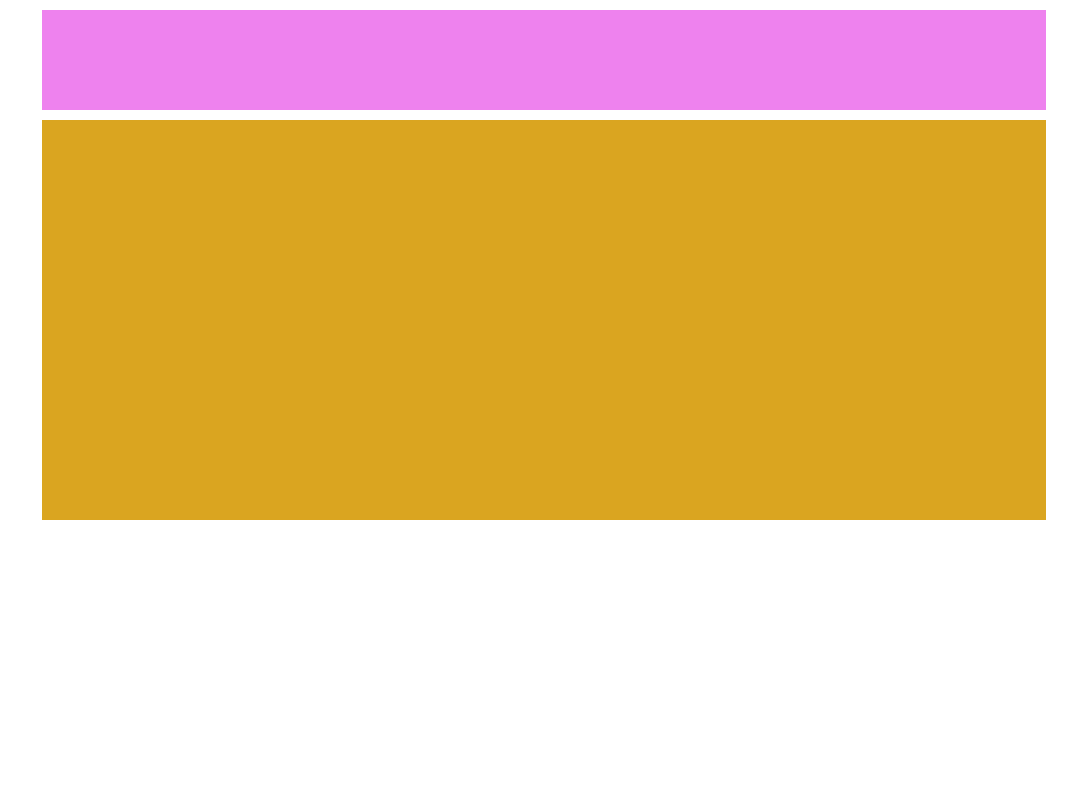
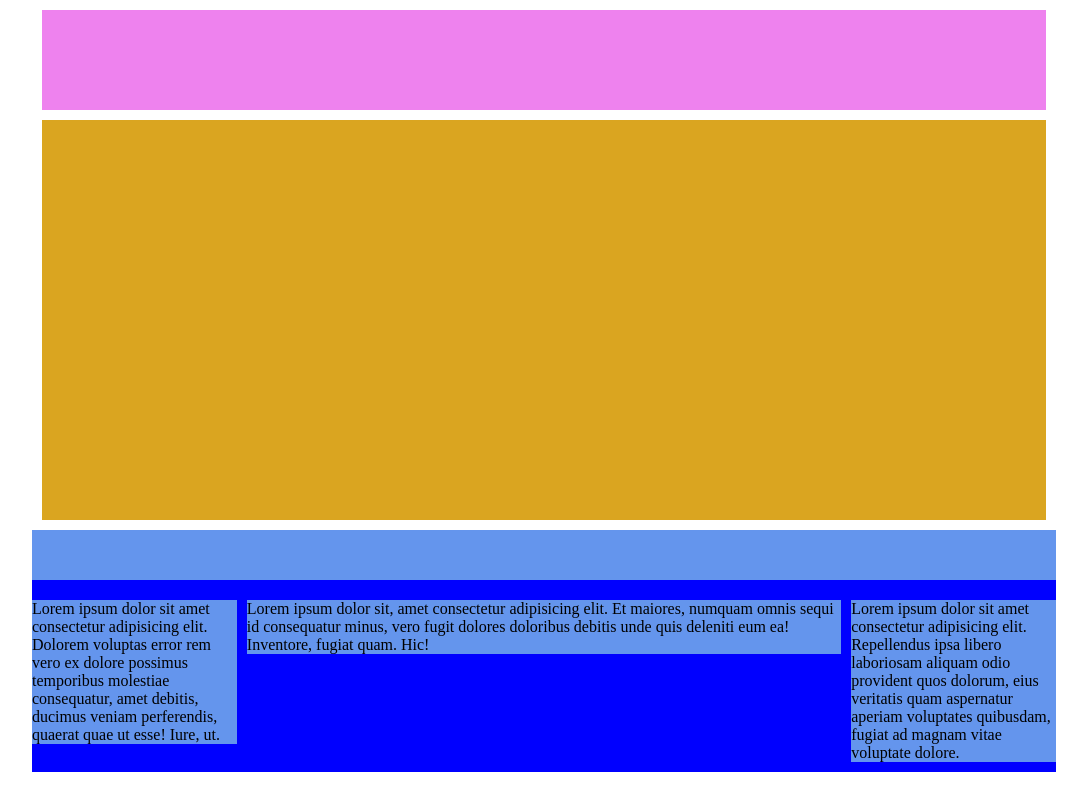
Before and after one commit to marianomarchionna/htmlcss-struttura-wp, a plain HTML site: page index.html in a window 1280 px wide. Shown: the whole page, without its empty margins (96-1183 px from the left). Drawn offline with Linux system fonts and the light colour scheme.

Commit message:
Parte main float completata

```diff
--- a/css/style.css
+++ b/css/style.css
@@ -27,3 +27,30 @@ header{
     height: 400px;
     margin: 10px;
 }
+
+/*parte esercizio con float*/
+.main{
+    background-color: blue;
+}
+
+.title{
+    background-color: cornflowerblue;
+    height: 50px;
+    margin-bottom: 10px;
+}
+
+.text,
+.text3{
+    background-color: cornflowerblue;
+    float: left;
+    margin-top: 10px;
+    margin-bottom: 10px;
+    width: calc(100% / 5 );
+}
+
+.text2{
+    background-color: cornflowerblue;
+    float: left;
+    margin: 10px;
+    width: calc((100% / 5)*3 - 20px);
+}
--- a/index.html
+++ b/index.html
@@ -13,7 +13,12 @@
         </header>
         <main>
             <div class="slider"></div>
-            <div class="main clearfix"></div>
+            <div class="main clearfix">
+                <div class="title"></div>
+                <div class="text">Lorem ipsum dolor sit amet consectetur adipisicing elit. Dolorem voluptas error rem vero ex dolore possimus temporibus molestiae consequatur, amet debitis, ducimus veniam perferendis, quaerat quae ut esse! Iure, ut.</div>
+                <div class="text2">Lorem ipsum dolor sit, amet consectetur adipisicing elit. Et maiores, numquam omnis sequi id consequatur minus, vero fugit dolores doloribus debitis unde quis deleniti eum ea! Inventore, fugiat quam. Hic!</div>
+                <div class="text3">Lorem ipsum dolor sit amet consectetur adipisicing elit. Repellendus ipsa libero laboriosam aliquam odio provident quos dolorum, eius veritatis quam aspernatur aperiam voluptates quibusdam, fugiat ad magnam vitae voluptate dolore.</div>
+            </div>
         </main>
 
         <footer>
```
